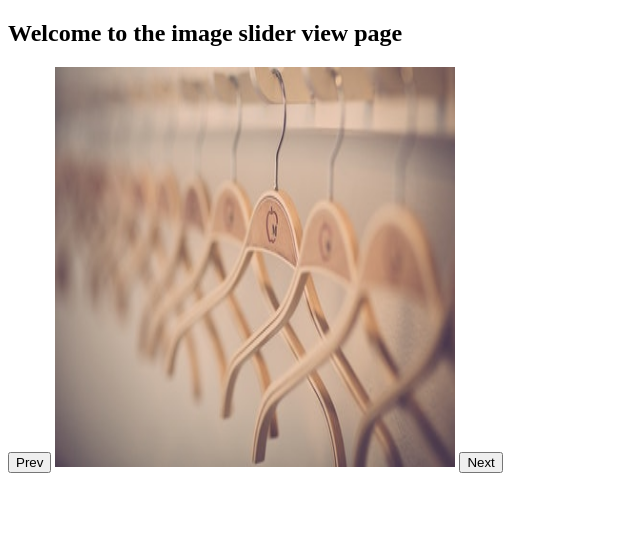
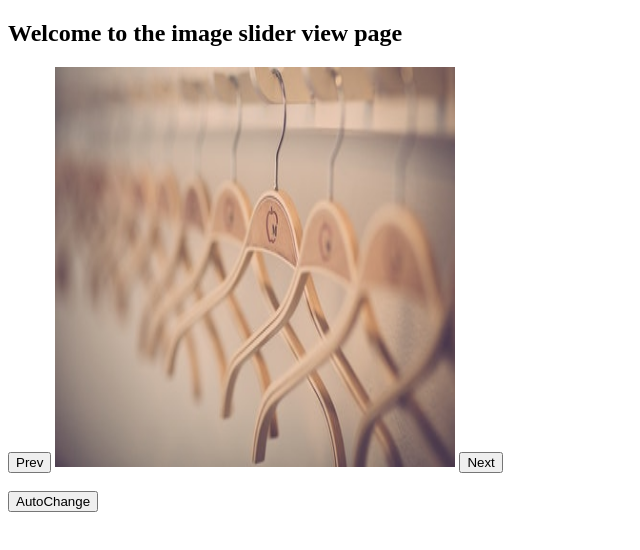
Before and after one commit to KhayrulBasharBD/Photos-Slide, a plain HTML site: page index.html in a window 1280 px wide. Shown: the whole page, without its empty margins (0-640 px from the left). Drawn offline with Linux system fonts and the light colour scheme.

Commit message:
Added Another button of AutoChange

```diff
--- a/index.html
+++ b/index.html
@@ -17,6 +17,9 @@
 
     <button onclick="next()">Next</button>
 
+     <br /> <br/>
+    <button onclick="autoChange()">AutoChange</button>
+
     <script src="./index.js"></script>
 </body>
 </html>
```
